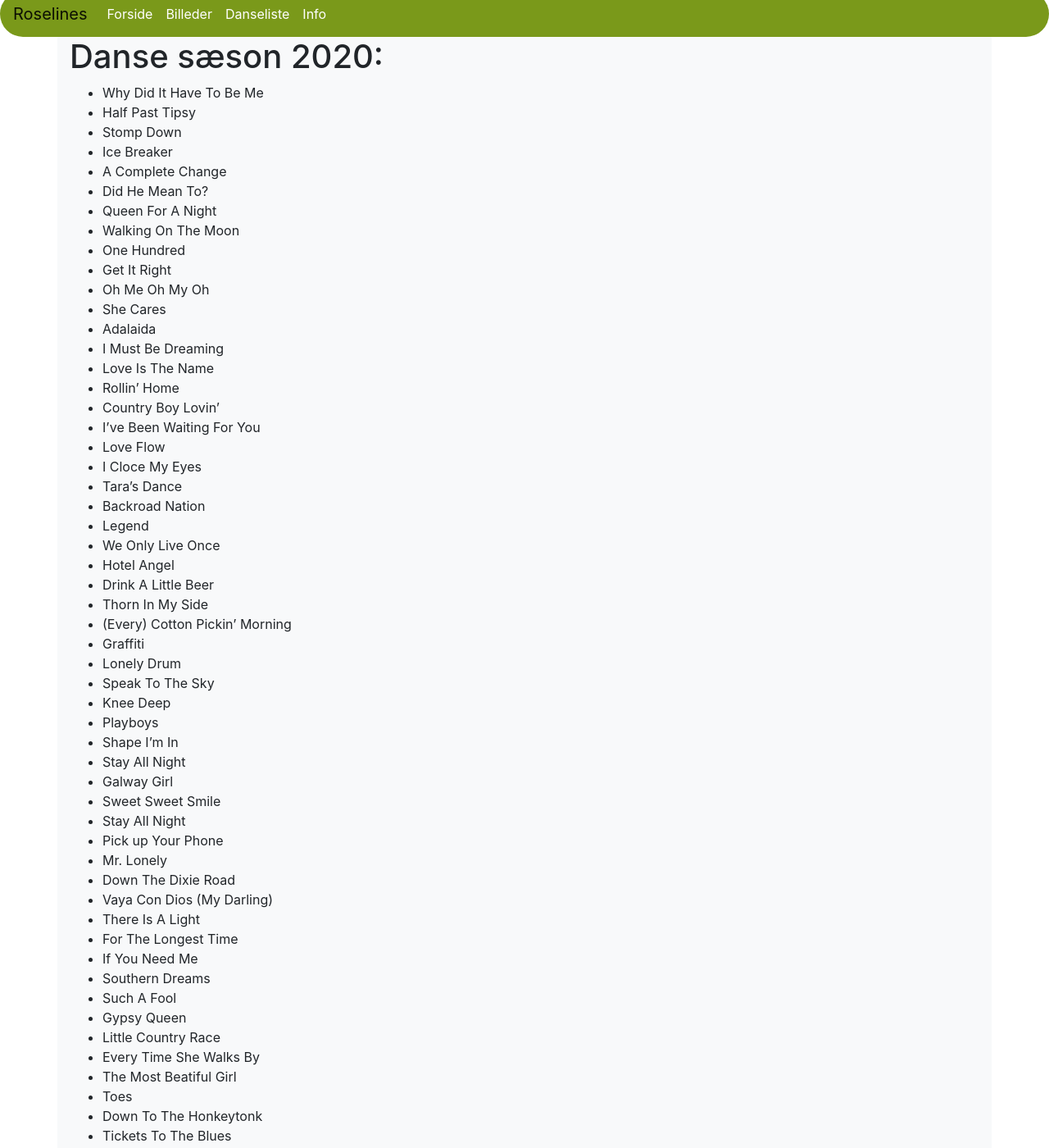
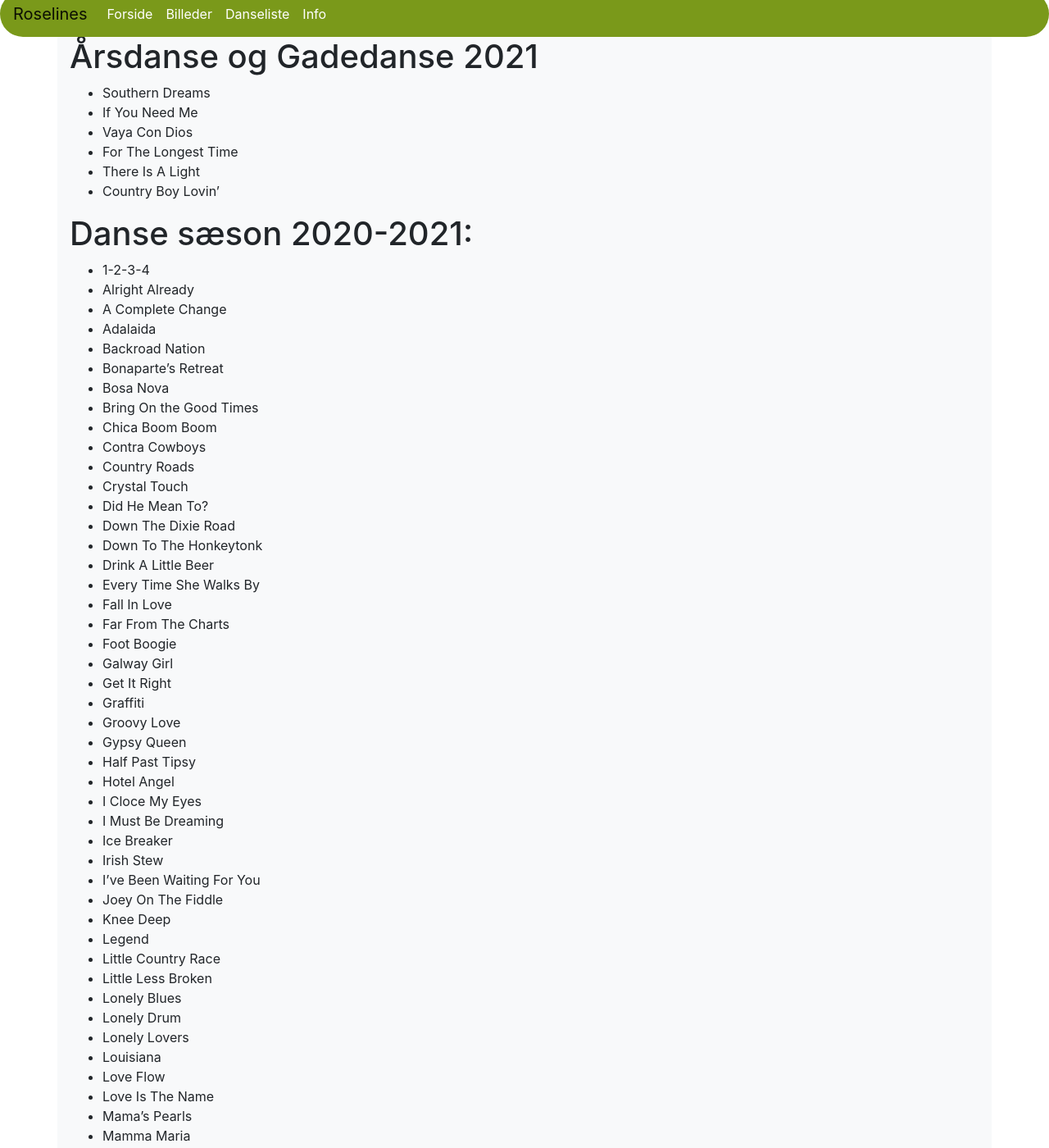
Before and after one commit to lonemathiasen/lonemathiasen.github.io, a Jekyll site: the page built from danseliste.md, in a window 1280 px wide and 1400 px high, scrolled down 214 px. Shown: the whole window at 82% size. Built offline with Jekyll 4.4.1, drawn with Linux system fonts in a browser that asks for light colours; some of the changed text lies outside the part shown.

Commit message:
Update danseliste.md
Årsdanse og soreret alfabetisk

```diff
--- a/danseliste.md
+++ b/danseliste.md
@@ -4,76 +4,93 @@ title: Danseliste -
 description: Awesome description here
 ---
 
+# Årsdanse og Gadedanse 2021
 
-# Danse sæson 2020:
+* Southern Dreams
+* If You Need Me
+* Vaya Con Dios
+* For The Longest Time
+* There Is A Light
+* Country Boy Lovin'
 
+# Danse sæson 2020-2021:
 
-* Why Did It Have To Be Me
-* Half Past Tipsy
-* Stomp Down
-* Ice Breaker
+* 1-2-3-4
+* Alright Already
 * A Complete Change
+* Adalaida
+* Backroad Nation
+* Bonaparte's Retreat
+* Bosa Nova
+* Bring On the Good Times
+* Chica Boom Boom
+* Contra Cowboys
+* Country Roads
+* Crystal Touch
 * Did He Mean To?
-* Queen For A Night
-* Walking On The Moon
-* One Hundred
-* Get It Right
-* Oh Me Oh My Oh
-* She Cares
-* Adalaida
-* I Must Be Dreaming
-* Love Is The Name
-* Rollin' Home
-* Country Boy Lovin'
-* I've Been Waiting For You
-* Love Flow
-* I Cloce My Eyes
-* Tara's Dance
-* Backroad Nation
-* Legend
-* We Only Live Once
-* Hotel Angel
+* Down The Dixie Road
+* Down To The Honkeytonk
 * Drink A Little Beer
-* Thorn In My Side
-* (Every) Cotton Pickin' Morning
-* Graffiti
-* Lonely Drum
-* Speak To The Sky
-* Knee Deep
-* Playboys
-* Shape I'm In
-* Stay All Night
-* Galway Girl
-* Sweet Sweet Smile
-* Stay All Night
-* Pick up Your Phone
-* Mr. Lonely
-* Down The Dixie Road
-* Vaya Con Dios (My Darling)
-* There Is A Light
-* For The Longest Time
-* If You Need Me
-* Southern Dreams
-* Such A Fool
-* Gypsy Queen
-* Little Country Race
 * Every Time She Walks By
-* The Most Beatiful Girl
-* Toes
-* Down To The Honkeytonk
-* Tickets To The Blues
 * Fall In Love
 * Far From The Charts
-* Country Roads
+* Foot Boogie
+* Galway Girl
+* Get It Right
+* Graffiti
+* Groovy Love
+* Gypsy Queen
+* Half Past Tipsy
+* Hotel Angel
+* I Cloce My Eyes
+* I Must Be Dreaming
+* Ice Breaker
+* Irish Stew
+* I've Been Waiting For You
+* Joey On The Fiddle
+* Knee Deep
+* Legend
+* Little Country Race
+* Little Less Broken
+* Lonely Blues
+* Lonely Drum
+* Lonely Lovers
+* Louisiana
+* Love Flow
+* Love Is The Name
+* Mama's Pearls
+* Mamma Maria
+* Makita
+* Mr. Lonely
+* My Little Old Lover
+* My Old Friends
+* Oh Me Oh My Oh
+* Old And Grey
+* One Hundred
+* Pick up Your Phone
+* Playboys
+* Queen For A Night
+* Rollin' Home
+* Sand
+* Shape I'm In
+* She Cares
+* Six
+* Speak To The Sky
+* Stay All Night
+* Stomp Down
+* Such A Fool
+* Sweet Sweet Smile
+* Tara's Dance
 * Tell The World
-* Makita
-* Louisiana
-* Joey On The Fiddle
-* Old And Grey
-* Groovy Love
-* Irish Stew
+* The Galway Gathering
+* The Little Farmer
+* The Most Beatiful Girl
+* Thorn In My Side
+* Tickets To The Blues
+* Toes
+* Train Swing
 * Tush Push
-* 1-2-3-4
-* Bosa Nova
-* Bring On the Good Times
-* Contra Cowboys
+* Walking On The Moon
+* We Only Live Once
+* When You Smile
+* Why Did It Have To Be Me
```
